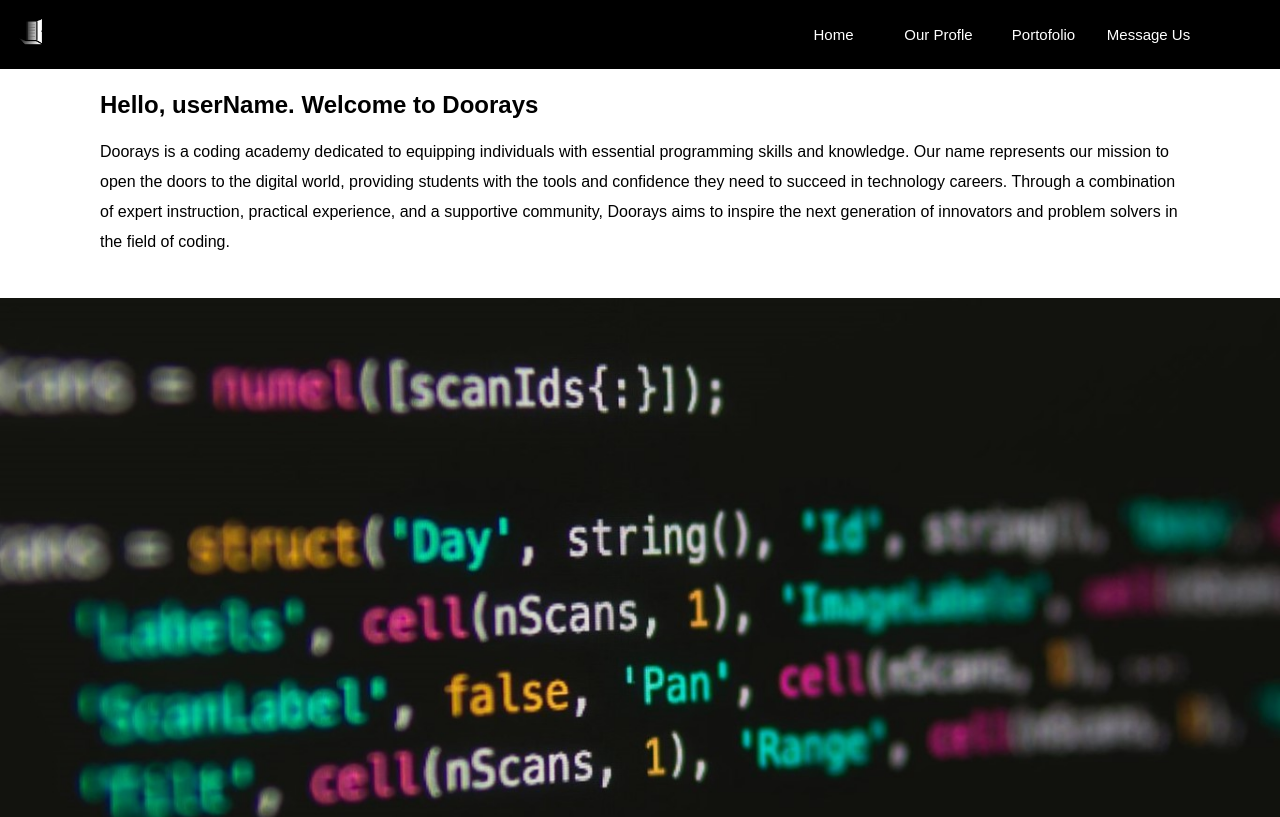
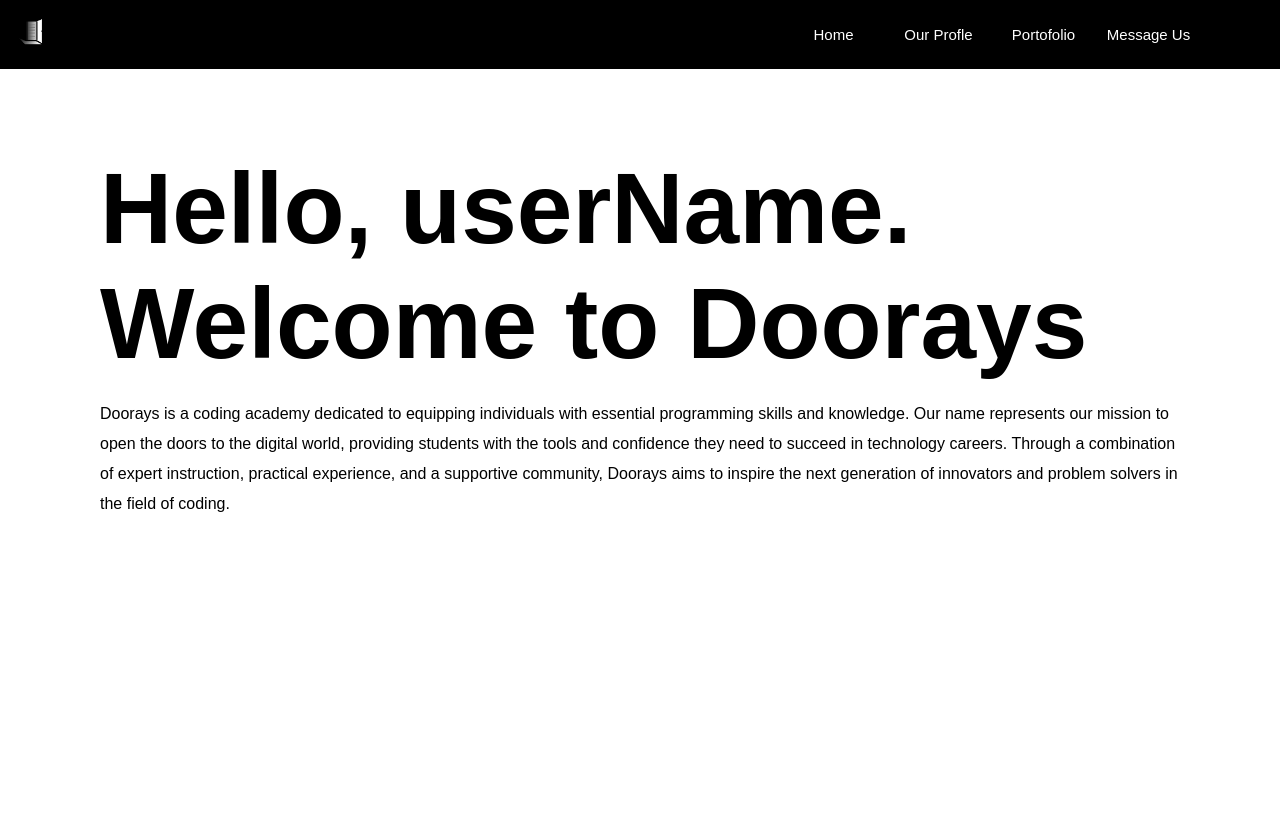
Before and after one commit to revou-fundamental-course/16-sept-24-hrtsnam, a plain HTML site: page index.html in a window 1280 px wide. Shown: the top 817 px of the page. Drawn offline with Linux system fonts and the light colour scheme.

Commit message:
merapikan

```diff
--- a/css/style.css
+++ b/css/style.css
@@ -43,9 +43,6 @@ p {
 	font-size: 15px;
 	cursor: pointer;
 }
-.ulCont>ul>li::after {
-
-}
 .ulCont>ul>li:hover {
 	list-style-type: none;
 	padding: 10px;
@@ -65,13 +62,21 @@ p {
 .content1 {
 	border: none;
 	padding-top: 50px;
+	width: 100vw;
 }
 .con1up {
 	margin: 1px 0;
-	padding: 40px 100px;
+	padding: 100px 100px 0px 100px;
+	height: 720px;
+}
+.con1up>h2 {
+	font-size: 100px;
+}
+.con1down {
+	max-width: 100vw;
 }
 .con1down>img {
-	max-width: 100%;
+	width: 100vw;
 }
 .content2 {
 	border: none;
@@ -111,7 +116,7 @@ p {
 	margin: 10px;
 }
 .content3 {
-	border: none
+	border: none;
 	margin: 1px 0;
 	padding: 40px 100px;
 }
@@ -137,7 +142,7 @@ form {
 	cursor: pointer;
 }
 #msg {
-	padding: 0 10px 0 10px
+	padding: 0 10px 0 10px;
 	border: solid 1px black;
 	border-radius: 5px;
 	columns: 95%;
--- a/index.html
+++ b/index.html
@@ -25,7 +25,7 @@
 		<span id="home"></span>
 		<div class="content1">
 		    <div class="con1up">
-			    <h2>Hello, <span id="userName">userName</span>. Welcome to Doorays</h2><br>
+			    <h2>Hello, <span id="userName">userName</span>.<br> Welcome to Doorays</h2><br>
 			    <p>Doorays is a coding academy dedicated to equipping individuals with essential programming skills and knowledge. Our name represents our mission to open the doors to the digital world, providing students with the tools and confidence they need to succeed in technology careers. Through a combination of expert instruction, practical experience, and a supportive community, Doorays aims to inspire the next generation of innovators and problem solvers in the field of coding.</p>
 			</div>
 			<div class="con1down">
@@ -54,7 +54,7 @@
 					<p>Jakarta</p>
 		    	</div>
 				<div class="hqcont">
-					<img class="hqimg" src="https://infaqberkah.id/wp-content/uploads/2024/04/image-9.png" />
+					<img class="hqimg" src="images/bdg.jpg" />
 					<p>Bandung</p>
 				</div>
 				<div class="hqcont">
```
